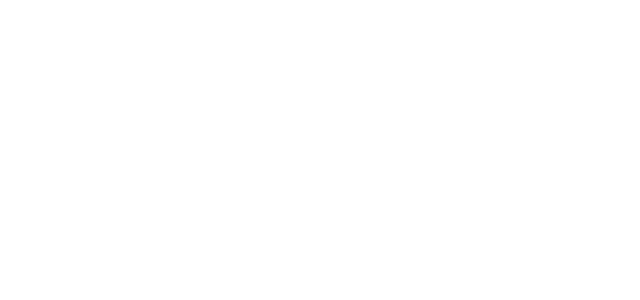
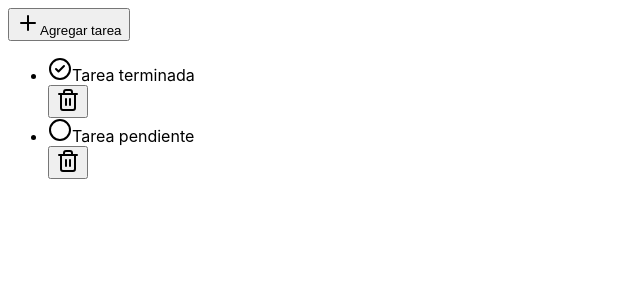
Before and after one commit to estebann123107/crud, a Next.js app: page / in a window 1280 px wide. Shown: the top 300 px of the page, without its empty margins (0-640 px from the left). Built offline with nearby package versions, Linux system fonts and the light colour scheme.

Commit message:
Add lucide-react icons

```diff
--- a/package.json
+++ b/package.json
@@ -8,6 +8,7 @@
     "start": "next start"
   },
   "dependencies": {
+    "lucide-react": "^1.41.0",
     "next": "16.3.4",
     "react": "19.2.8",
     "react-dom": "19.2.8"
--- a/src/app/page.tsx
+++ b/src/app/page.tsx
@@ -1,7 +1,47 @@
-import styles from "./page.module.css";
+"use client";
 
-export default function Home() {
+// Importación de iconos desde la librería
+import { CheckCircle2, Circle, Trash2, Plus } from "lucide-react";
+
+export default function TodoView() {
   return (
-    <main />
+    <div className="p-4 max-w-md mx-auto space-y-4">
+      {/* Botón de agregar tarea con icono */}
+      <button className="flex items-center gap-2 px-4 py-2 bg-blue-600 text-white rounded-md">
+        <Plus className="w-5 h-5" />
+        <span>Agregar tarea</span>
+      </button>
+
+      {/* Lista visual con iconos de estado y acción */}
+      <ul className="space-y-2">
+        {/* Tarea completada */}
+        <li className="flex items-center justify-between p-3 border rounded-lg">
+          <div className="flex items-center gap-2 text-gray-500 line-through">
+            <CheckCircle2 className="w-5 h-5 text-green-500" />
+            <span>Tarea terminada</span>
+          </div>
+          <button
+            aria-label="Eliminar"
+            className="text-red-500 hover:text-red-700"
+          >
+            <Trash2 className="w-5 h-5" />
+          </button>
+        </li>
+
+        {/* Tarea pendiente */}
+        <li className="flex items-center justify-between p-3 border rounded-lg">
+          <div className="flex items-center gap-2">
+            <Circle className="w-5 h-5 text-gray-400" />
+            <span>Tarea pendiente</span>
+          </div>
+          <button
+            aria-label="Eliminar"
+            className="text-red-500 hover:text-red-700"
+          >
+            <Trash2 className="w-5 h-5" />
+          </button>
+        </li>
+      </ul>
+    </div>
   );
 }
```
Also changed, not shown: 1 other file (tests, documents, lock files or other folders).
